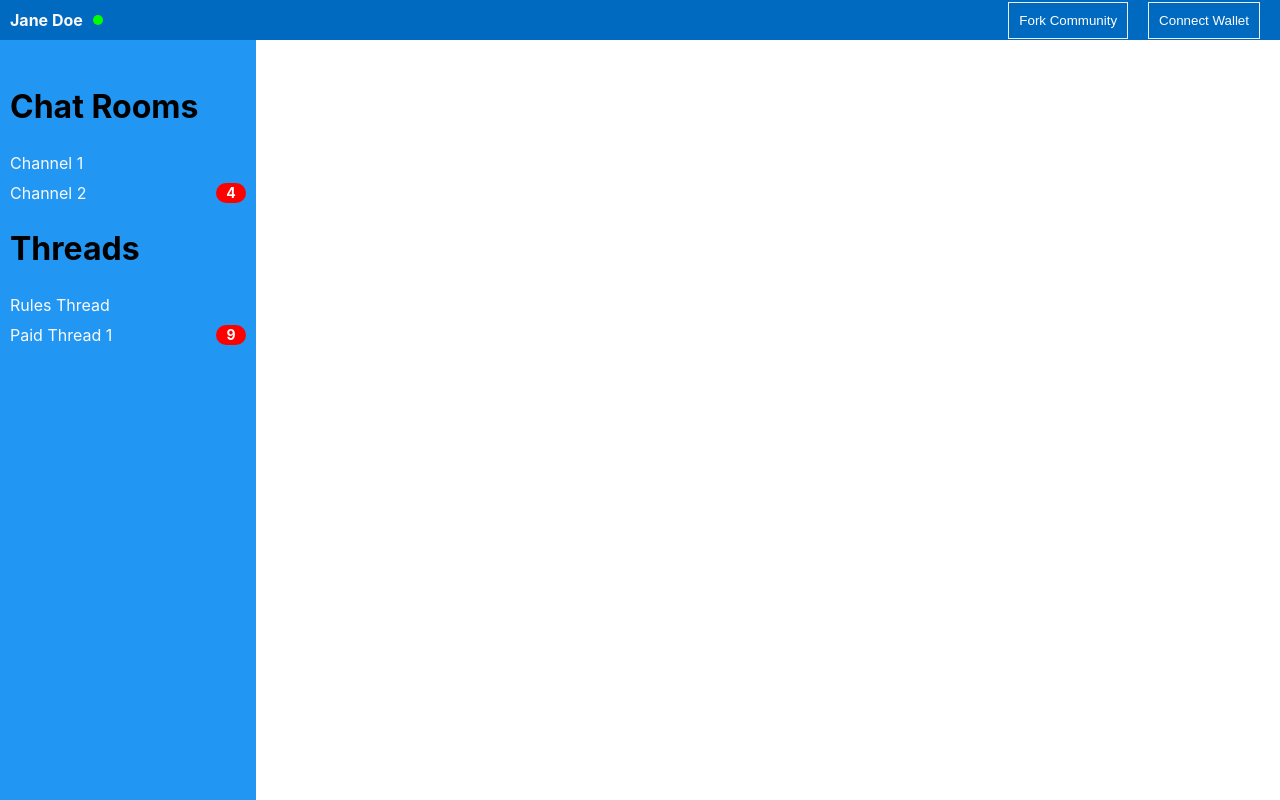
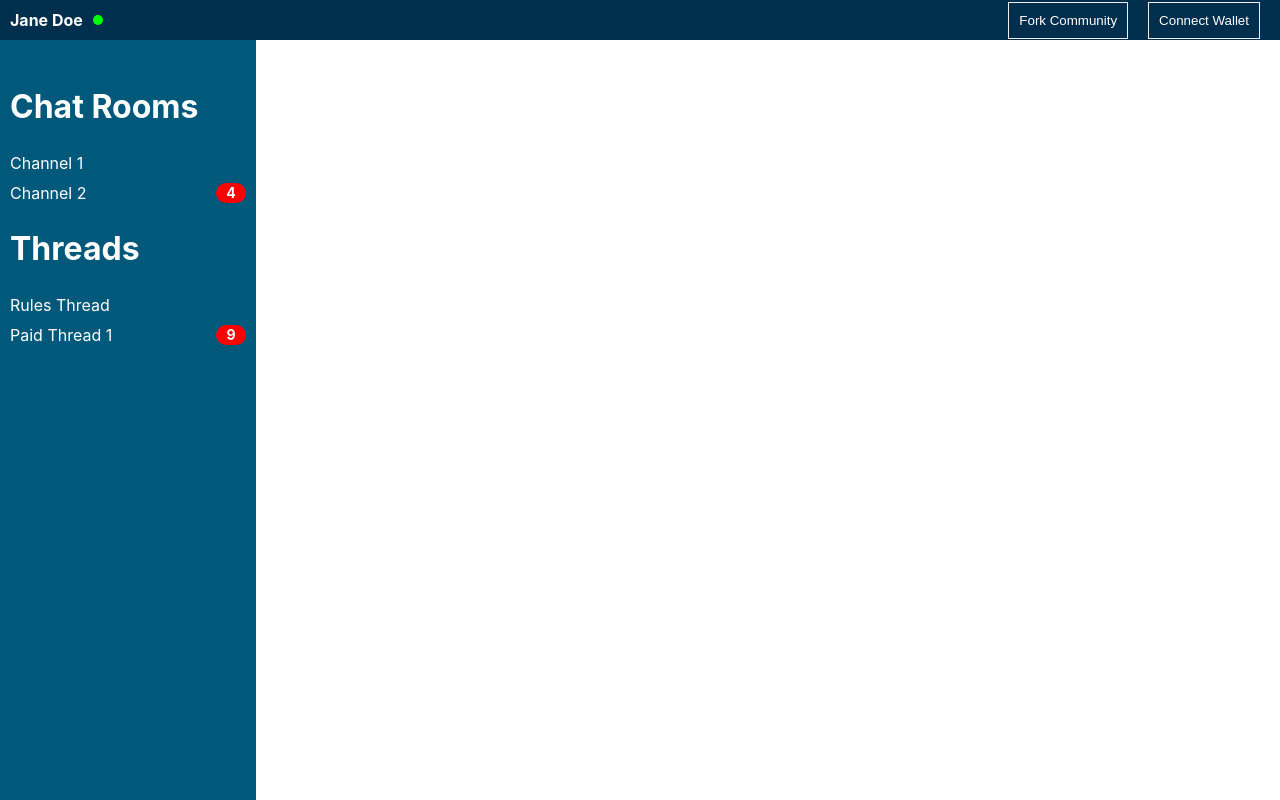
Before and after one commit to SpacesTemp/spaces-interface, a React (Create React App) app: page / in a window 1280 px wide. Built offline with nearby package versions, Linux system fonts and the light colour scheme.

Commit message:
Slight theme change

```diff
--- a/src/components/Sidebar.tsx
+++ b/src/components/Sidebar.tsx
@@ -17,12 +17,16 @@ const Channels = styled.ul`
     align-items: center;
     justify-content: space-between;
   }
+
+  h1 {
+    color: ${({ theme }) => theme.colors.primaryTextColor};
+  }
 `;
 
 const CustomLink = styled(Link)`
   text-decoration: none;
   margin: 5px 0;
-  color: ${({ theme }) => theme.colors.secondaryTextColor};
+  color: ${({ theme }) => theme.colors.primaryTextColor};
   font-weight: normal;
 
   &.current {
--- a/src/components/Topbar.tsx
+++ b/src/components/Topbar.tsx
@@ -24,7 +24,7 @@ const Main = styled.div`
 const User = styled.div`
   width: 20%;
   padding: 10px;
-  color: ${({ theme }) => theme.colors.secondaryTextColor};
+  color: ${({ theme }) => theme.colors.primaryTextColor};
   background-color: ${({ theme }) => theme.colors.primaryDarkColor};
   font-weight: bold;
   display: flex;
--- a/src/theme/colors.ts
+++ b/src/theme/colors.ts
@@ -1,13 +1,13 @@
 // https://material.io/resources/color/#!/?view.left=0&view.right=0&primary.color=2196F3&secondary.color=90CAF9&secondary.text.color=FAFAFA&primary.text.color=FAFAFA
 export default {
-  primaryColor: "#2196f3",
-  primaryLightColor: "#6ec6ff",
-  primaryDarkColor: "#0069c0",
-  secondaryColor: "#90caf9",
-  secondaryLightColor: "#c3fdff",
-  secondaryDarkColor: "#5d99c6",
-  primaryTextColor: "#fafafa",
-  secondaryTextColor: "#fafafa",
+  primaryColor: "#00587a",
+  primaryLightColor: "#4685a9",
+  primaryDarkColor: "#002f4e",
+  secondaryColor: "#29b6f6",
+  secondaryLightColor: "#73e8ff",
+  secondaryDarkColor: "#0086c3",
+  primaryTextColor: "#ffffff",
+  secondaryTextColor: "#000000",
   green: "#00ff00",
   black: "#2a2a2a",
   white: "#ffffff",
```
